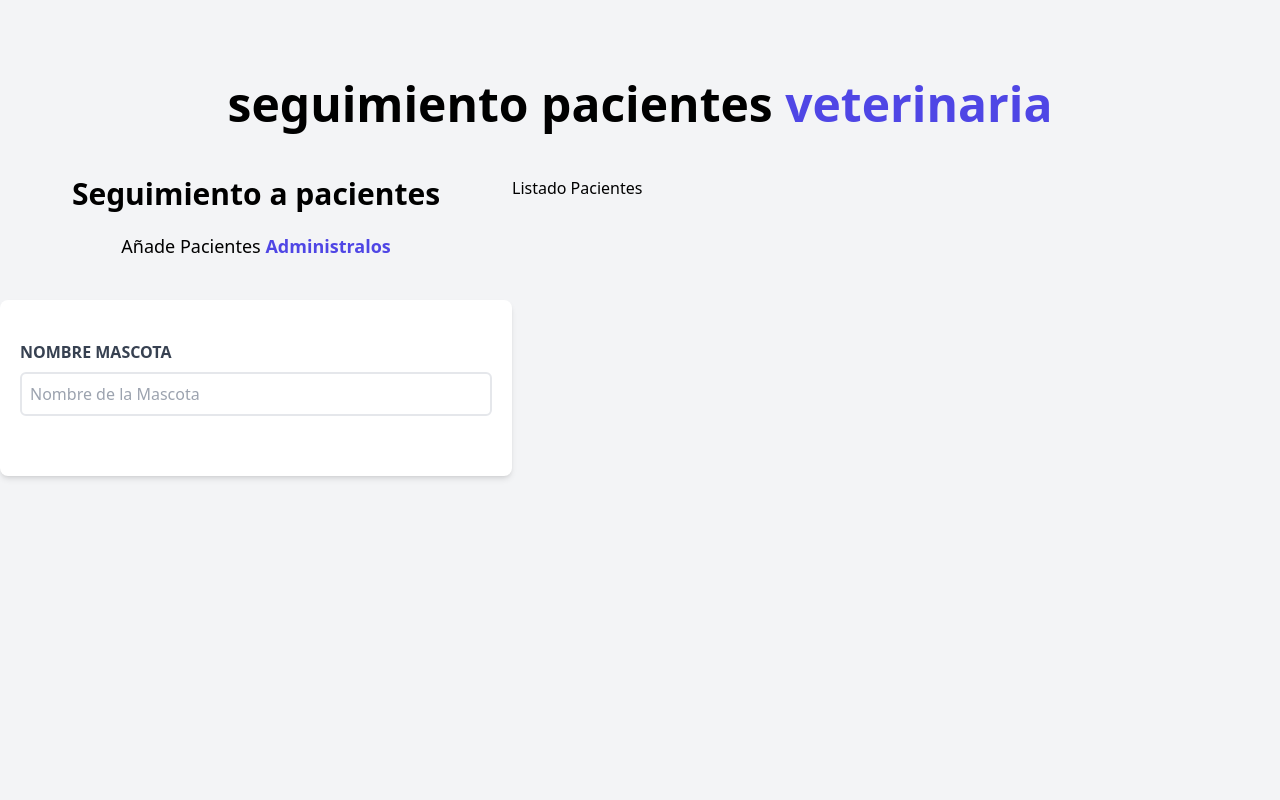
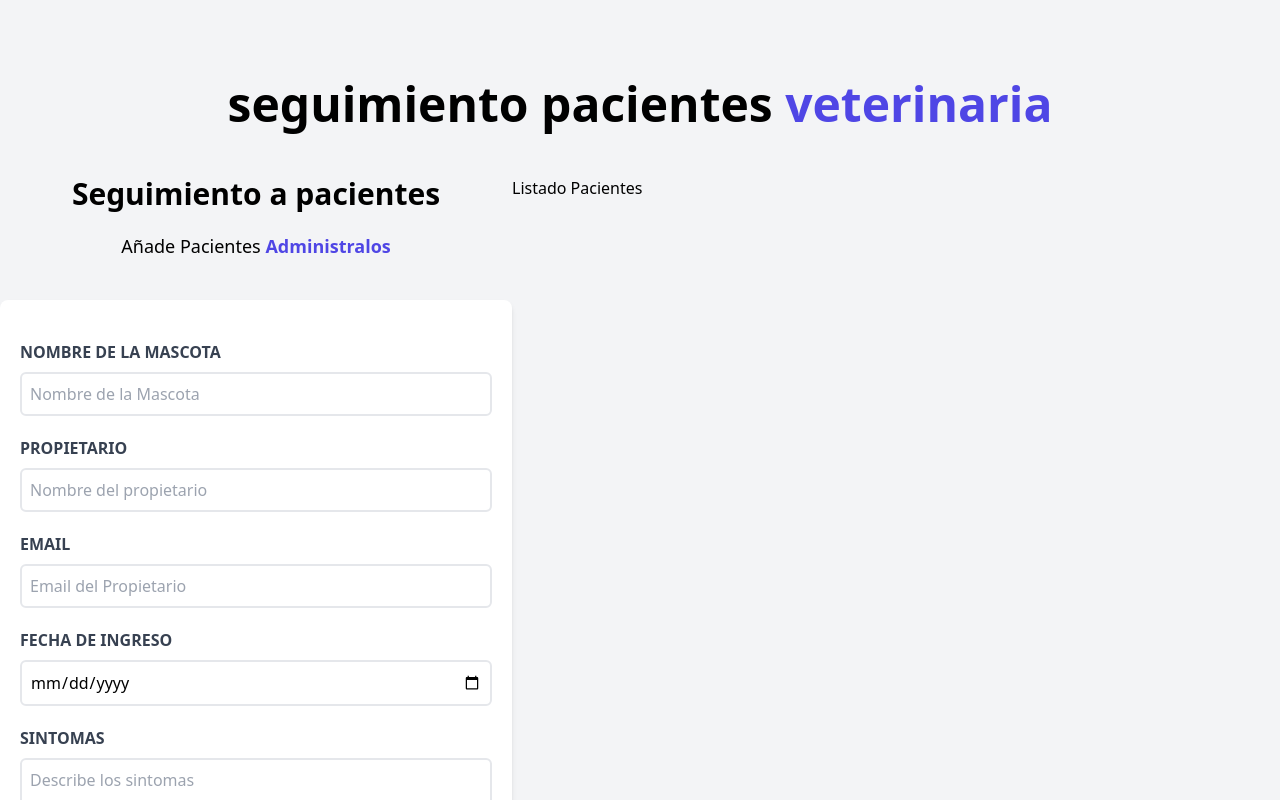
Before and after one commit to marlonvas/Electiva22, a React (Vite) app in the folder citas-react/: page / in a window 1280 px wide. Shown: the top 800 px of the page. Built offline with nearby package versions, Linux system fonts and the light colour scheme.

Commit message:
formulario completo

```diff
--- a/citas-react/src/components/Formulario.jsx
+++ b/citas-react/src/components/Formulario.jsx
@@ -14,15 +14,51 @@ function Formulario() {
 
       <form className='bg-white shadow-md rounded-lg py-10 px-5 mb-10'>
         <div className='mb-5'>
-          <label htmlFor='mascota' className='block text-gray-700 uppercase font-bold'>Nombre Mascota</label>
+          <label htmlFor='mascota' className='block text-gray-700 uppercase font-bold'>Nombre de la Mascota</label>
           <input  id='mascota' type="text" className='border-2 w-full p-2 mt-2 placeholder-gray-400 rounded-md' placeholder='Nombre de la Mascota'/>
 
         </div>
+
+
+
+
+        <div className='mb-5'>
+          <label htmlFor='propietario' className='block text-gray-700 uppercase font-bold'>Propietario</label>
+          <input  id='propietario' type="text" className='border-2 w-full p-2 mt-2 placeholder-gray-400 rounded-md' placeholder='Nombre del propietario'/>
+
+        </div>
+
+
+
+        <div className='mb-5'>
+          <label htmlFor='Email' className='block text-gray-700 uppercase font-bold'>Email</label>
+          <input  id='Email' type="email" className='border-2 w-full p-2 mt-2 placeholder-gray-400 rounded-md' placeholder='Email del Propietario'/>
+
+        </div>
+
+        <div className='mb-5'>
+          <label htmlFor='fecha' className='block text-gray-700 uppercase font-bold'>Fecha de Ingreso</label>
+          <input  id='fecha' type="date" className='border-2 w-full p-2 mt-2 placeholder-gray-400 rounded-md' />
+
+        </div>
+
+        <div className='mb-5'>
+          <label htmlFor='sintomas' className='block text-gray-700 uppercase font-bold'>Sintomas</label>
+          <textarea  id="sintomas" className='border-2 w-full p-2 mt-2 placeholder-gray-400 rounded-md' placeholder='Describe los sintomas'></textarea>
+
+        </div>
+        <input type="submit" value="Agregar Mascota" className='bg-indigo-600 w-full p-3 text-white uppercase font-bold hover:bg-indigo-800 cursor-pointer transition-colors' />
+
+
+
+
 
       </form>
 
     </div>
 
+
+
   )
 }
 
```
